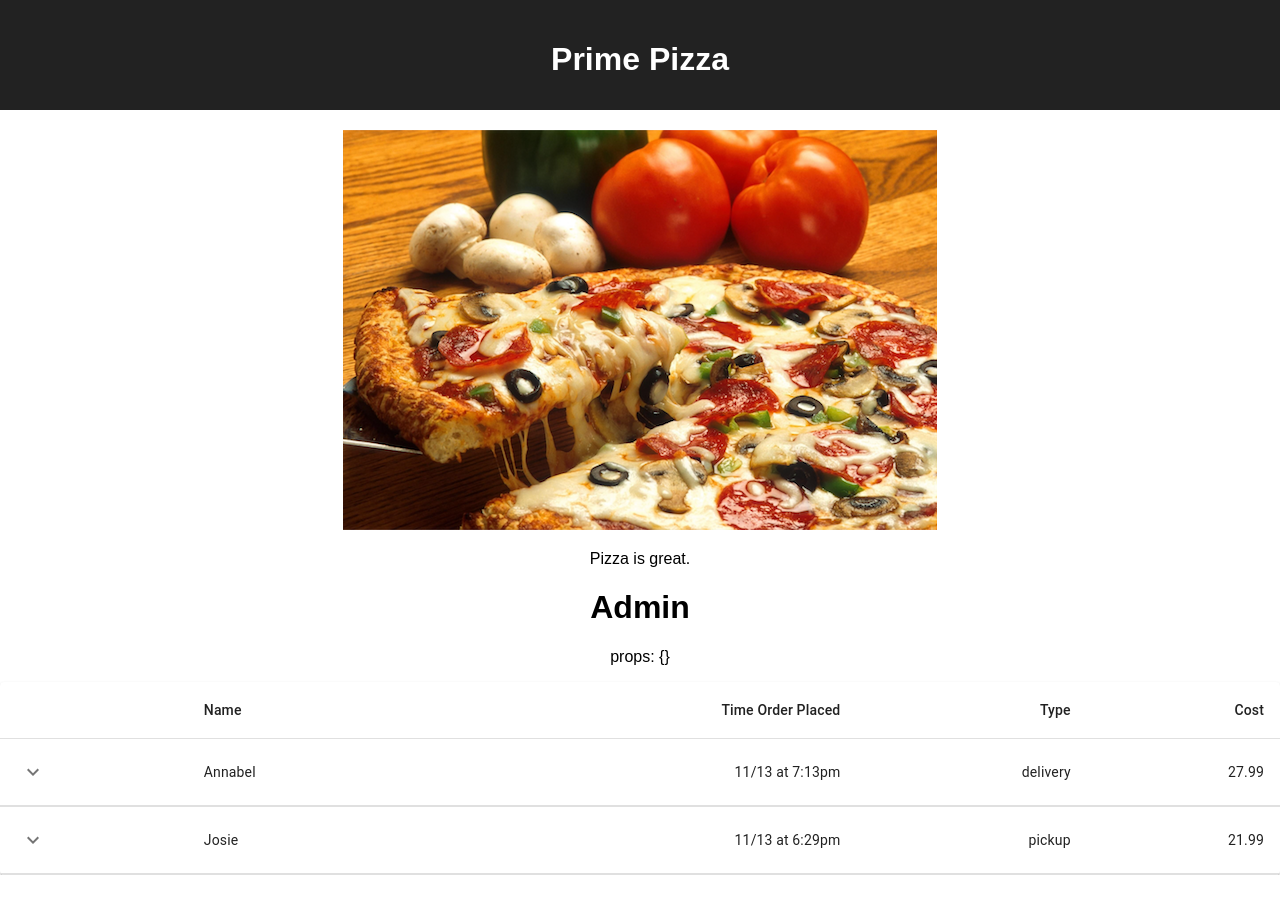
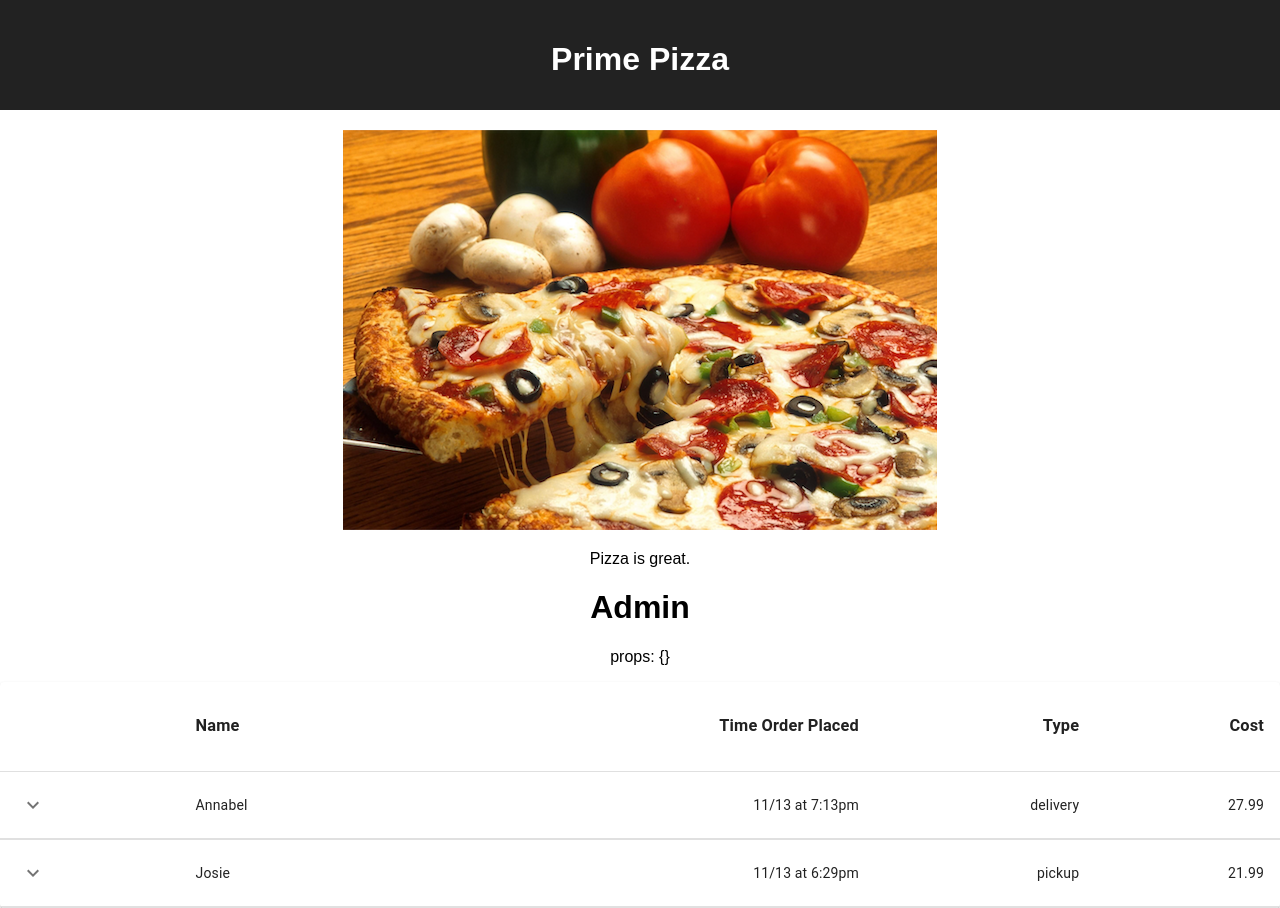
Before and after one commit to amandazimms/ReduxPizzaParlor, a React (Create React App) app: page / in a window 1280 px wide. Before the commit the page ends 875 px from the top, so only its background shows below. Built offline with nearby package versions, Linux system fonts and the light colour scheme.

Commit message:
finished hooking up placeholder data, also styled headings more appropriately

```diff
--- a/src/components/DataTable/DataTable.jsx
+++ b/src/components/DataTable/DataTable.jsx
@@ -52,29 +52,12 @@ function Row(props) {
         <TableCell style={{ paddingBottom: 0, paddingTop: 0 }} colSpan={6}>
           <Collapse in={open} timeout="auto" unmountOnExit>
             <Box sx={{ margin: 1 }}>
-              <Typography variant="h6" gutterBottom component="div">
-                History
-              </Typography>
+              <h4 align="center">Pizzas Ordered</h4>
               <Table size="small" aria-label="purchases">
-                <TableHead>
-                  <TableRow>
-                    <TableCell>Date</TableCell>
-                    <TableCell>Customer</TableCell>
-                    <TableCell align="right">Amount</TableCell>
-                    <TableCell align="right">Total price ($)</TableCell>
-                  </TableRow>
-                </TableHead>
                 <TableBody>
                   {row.pizzas.map((pizzaRow) => (
                     <TableRow key={pizzaRow.date}>
-                      <TableCell component="th" scope="row">
-                        {pizzaRow.date}
-                      </TableCell>
-                      <TableCell>{pizzaRow.customerId}</TableCell>
-                      <TableCell align="right">{pizzaRow.amount}</TableCell>
-                      <TableCell align="right">
-                        {Math.round(pizzaRow.amount * row.price * 100) / 100}
-                      </TableCell>
+                      <TableCell align="center">{pizzaRow}</TableCell>
                     </TableRow>
                   ))}
                 </TableBody>
@@ -115,10 +98,10 @@ export default function DataTable() {
         <TableHead>
           <TableRow>
             <TableCell />
-            <TableCell >Name</TableCell>
-            <TableCell align="right">Time Order Placed</TableCell>
-            <TableCell align="right">Type</TableCell>
-            <TableCell align="right">Cost</TableCell>
+            <TableCell><h3>Name</h3></TableCell>
+            <TableCell align="right"><h3>Time Order Placed</h3></TableCell>
+            <TableCell align="right"><h3>Type</h3></TableCell>
+            <TableCell align="right"><h3>Cost</h3></TableCell>
           </TableRow>
         </TableHead>
         <TableBody>
```
